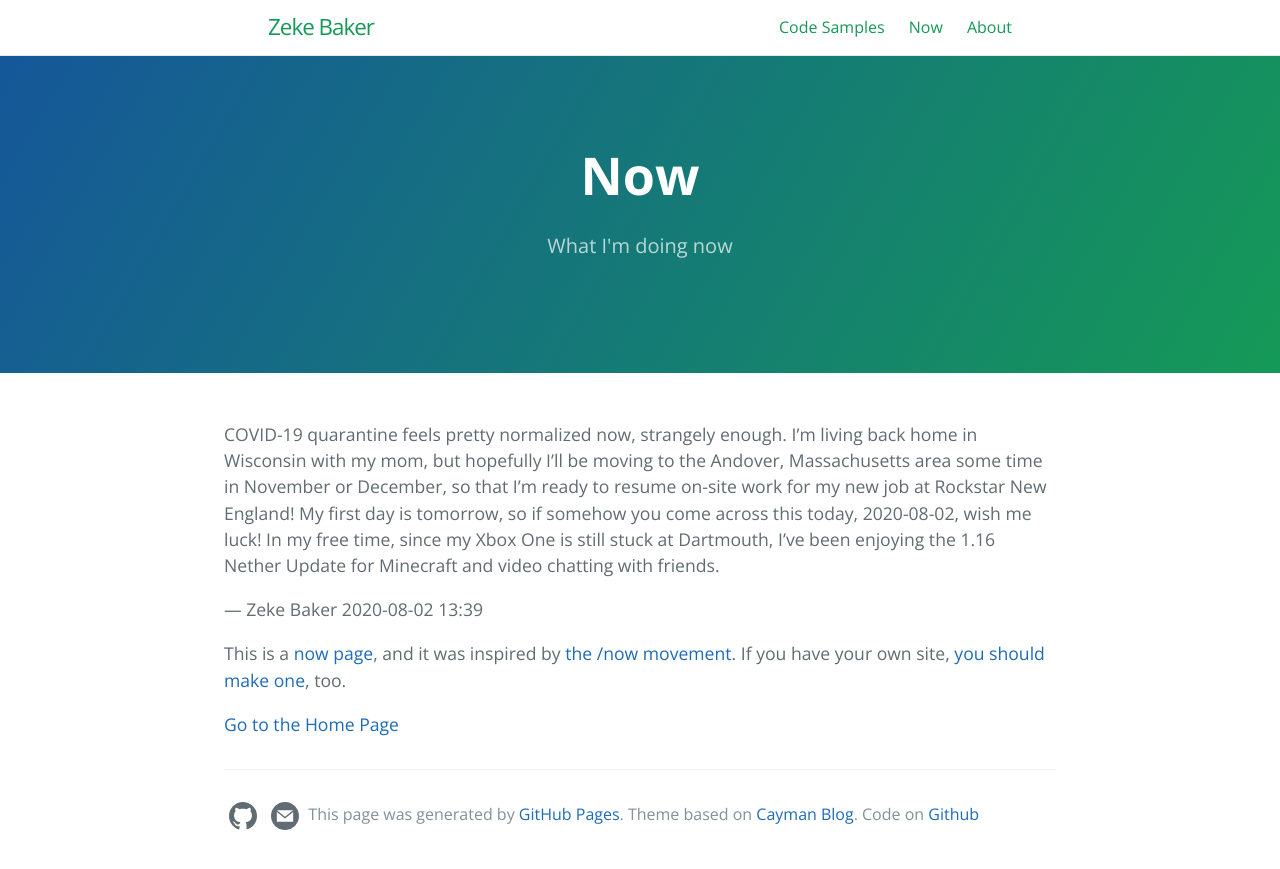
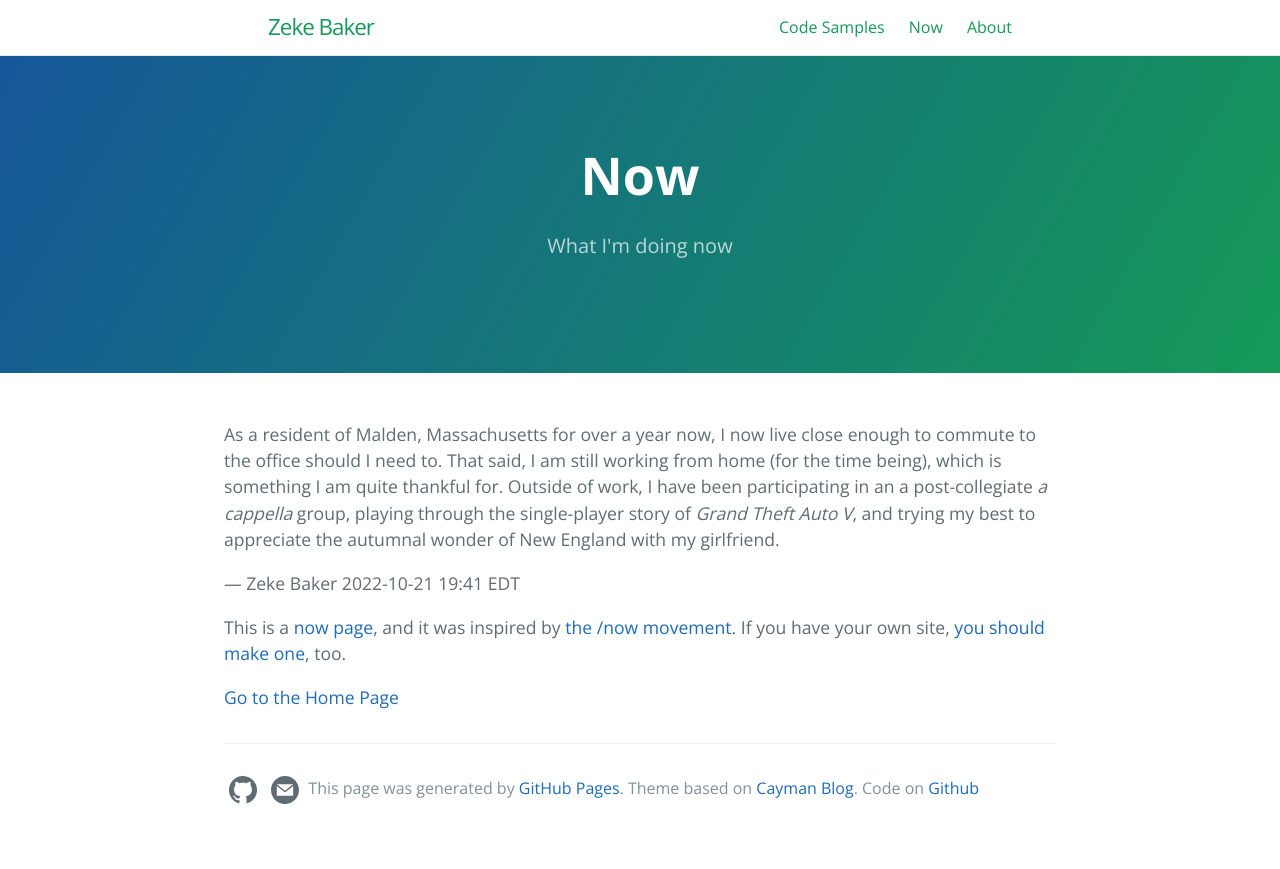
Before and after one commit to ClydeHobart/clydehobart.github.io, a Jekyll site: the page built from now.md, in a window 1280 px wide. Shown: the top 869 px of the page. Built offline with Jekyll 4.4.1, drawn with Linux system fonts in a browser that asks for light colours.

```diff
--- a/now.md
+++ b/now.md
@@ -7,10 +7,10 @@ ref: now
 order: 2
 ---
 
-COVID-19 quarantine feels pretty normalized now, strangely enough. I'm living back home in Wisconsin with my mom, but hopefully I'll be moving to the Andover, Massachusetts area some time in November or December, so that I'm ready to resume on-site work for my new job at Rockstar New England! My first day is tomorrow, so if somehow you come across this today, 2020-08-02, wish me luck! In my free time, since my Xbox One is still stuck at Dartmouth, I've been enjoying the 1.16 Nether Update for Minecraft and video chatting with friends.
+As a resident of Malden, Massachusetts for over a year now, I now live close enough to commute to the office should I need to. That said, I am still working from home (for the time being), which is something I am quite thankful for. Outside of work, I have been participating in an a post-collegiate *a cappella* group, playing through the single-player story of *Grand Theft Auto V*, and trying my best to appreciate the autumnal wonder of New England with my girlfriend.
 
 — Zeke Baker
-2020-08-02 13:39
+2022-10-21 19:41 EDT
 
 This is a [now page](https://nownownow.com/about), and it was inspired by [the /now movement](https://sivers.org/nowff). If you have your own site, [you should make one](https://nownownow.com/about), too.
 
```
Also changed, not shown: _posts/2021-04-03-icosidodecahedron-vector-art.md (added, +20 -0 lines), about.md (+2 -2 lines), assets/icosidodecahedron-vector-art/Icosidodecahedron_5FoldSymmetry_3.png (added).
